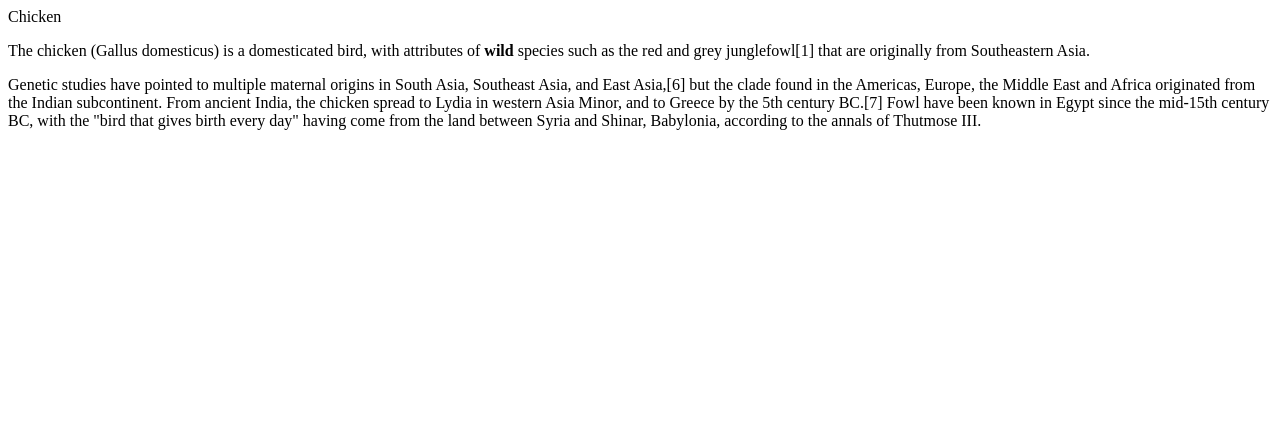
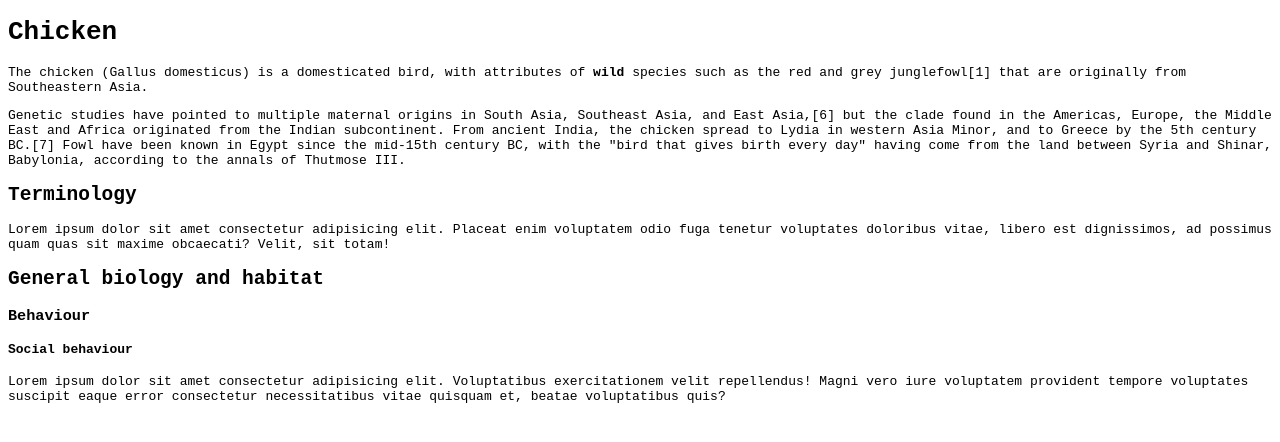
Before and after one commit to Kirykowicz/The-Web-Developer-Bootcamp-2022---Colt-Steele, a plain HTML site: page Our-Very-First-HTML-Page/chickens.html in a window 1280 px wide. Drawn offline with Linux system fonts and the light colour scheme.

Commit message:
lesson 23

```diff
--- a/Our-Very-First-HTML-Page/chickens.html
+++ b/Our-Very-First-HTML-Page/chickens.html
@@ -1,18 +1,45 @@
-Chicken
+<!DOCTYPE html>
+<html lang="en">
+  <head>
+    <meta charset="UTF-8" />
+    <meta http-equiv="X-UA-Compatible" content="IE=edge" />
+    <meta name="viewport" content="width=device-width, initial-scale=1.0" />
+    <title>Chickens!</title>
+    <link rel="stylesheet" href="./style.css" />
+  </head>
+  <body>
+    <h1>Chicken</h1>
 
     <p>
       The chicken (Gallus domesticus) is a domesticated bird, with attributes of
-  <b>wild</b> species such as the red and grey junglefowl[1] that are originally
-  from Southeastern Asia.
+      <b>wild</b> species such as the red and grey junglefowl[1] that are
+      originally from Southeastern Asia.
     </p>
 
     <p>
       Genetic studies have pointed to multiple maternal origins in South Asia,
-  Southeast Asia, and East Asia,[6] but the clade found in the Americas, Europe,
-  the Middle East and Africa originated from the Indian subcontinent. From
-  ancient India, the chicken spread to Lydia in western Asia Minor, and to
-  Greece by the 5th century BC.[7] Fowl have been known in Egypt since the
-  mid-15th century BC, with the "bird that gives birth every day" having come
-  from the land between Syria and Shinar, Babylonia, according to the annals of
-  Thutmose III.
+      Southeast Asia, and East Asia,[6] but the clade found in the Americas,
+      Europe, the Middle East and Africa originated from the Indian
+      subcontinent. From ancient India, the chicken spread to Lydia in western
+      Asia Minor, and to Greece by the 5th century BC.[7] Fowl have been known
+      in Egypt since the mid-15th century BC, with the "bird that gives birth
+      every day" having come from the land between Syria and Shinar, Babylonia,
+      according to the annals of Thutmose III.
     </p>
+    <h2>Terminology</h2>
+    <p>
+      Lorem ipsum dolor sit amet consectetur adipisicing elit. Placeat enim
+      voluptatem odio fuga tenetur voluptates doloribus vitae, libero est
+      dignissimos, ad possimus quam quas sit maxime obcaecati? Velit, sit totam!
+    </p>
+    <h2>General biology and habitat</h2>
+    <h3>Behaviour</h3>
+    <h4>Social behaviour</h4>
+    <p>
+      Lorem ipsum dolor sit amet consectetur adipisicing elit. Voluptatibus
+      exercitationem velit repellendus! Magni vero iure voluptatem provident
+      tempore voluptates suscipit eaque error consectetur necessitatibus vitae
+      quisquam et, beatae voluptatibus quis?
+    </p>
+  </body>
+</html>
--- /dev/null
+++ b/Our-Very-First-HTML-Page/style.css
@@ -0,0 +1,3 @@
+body {
+  font-family: monospace;
+}
```
Lines whose indentation alone changed are shown as unchanged.
